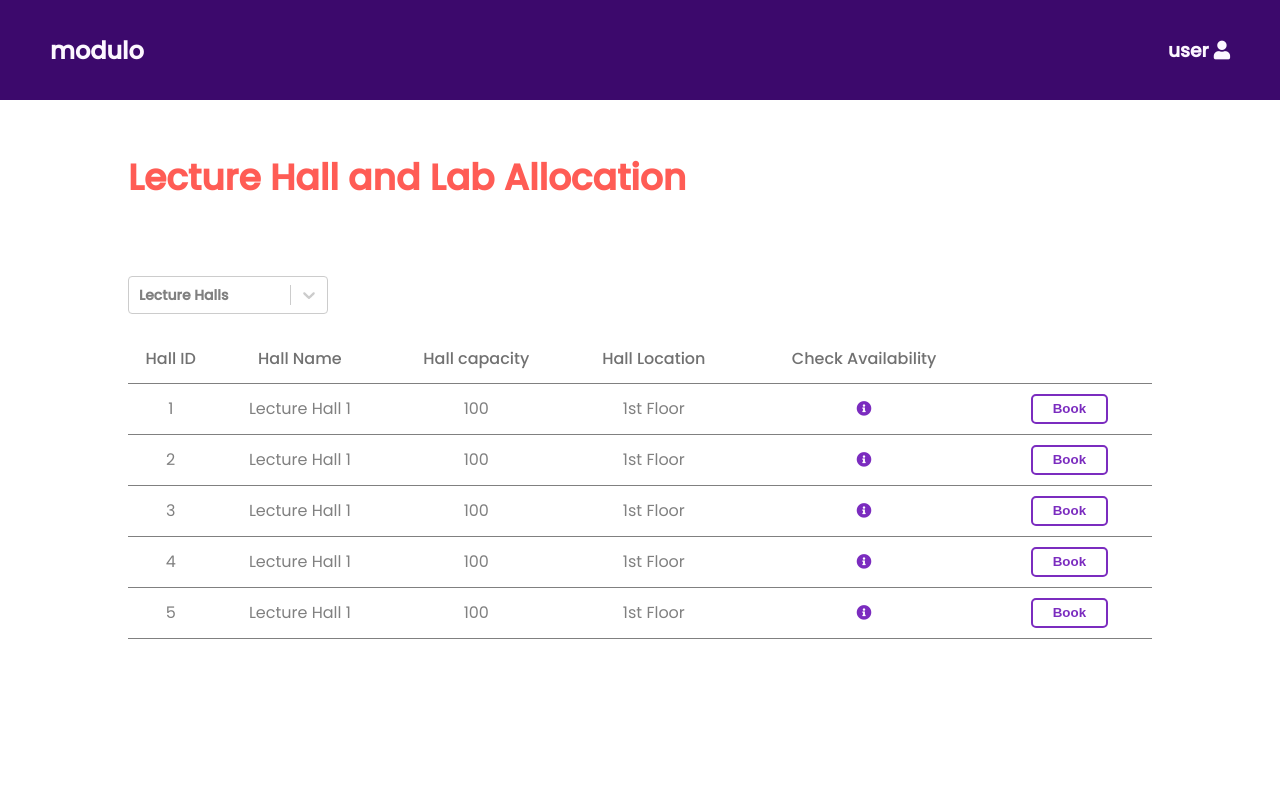
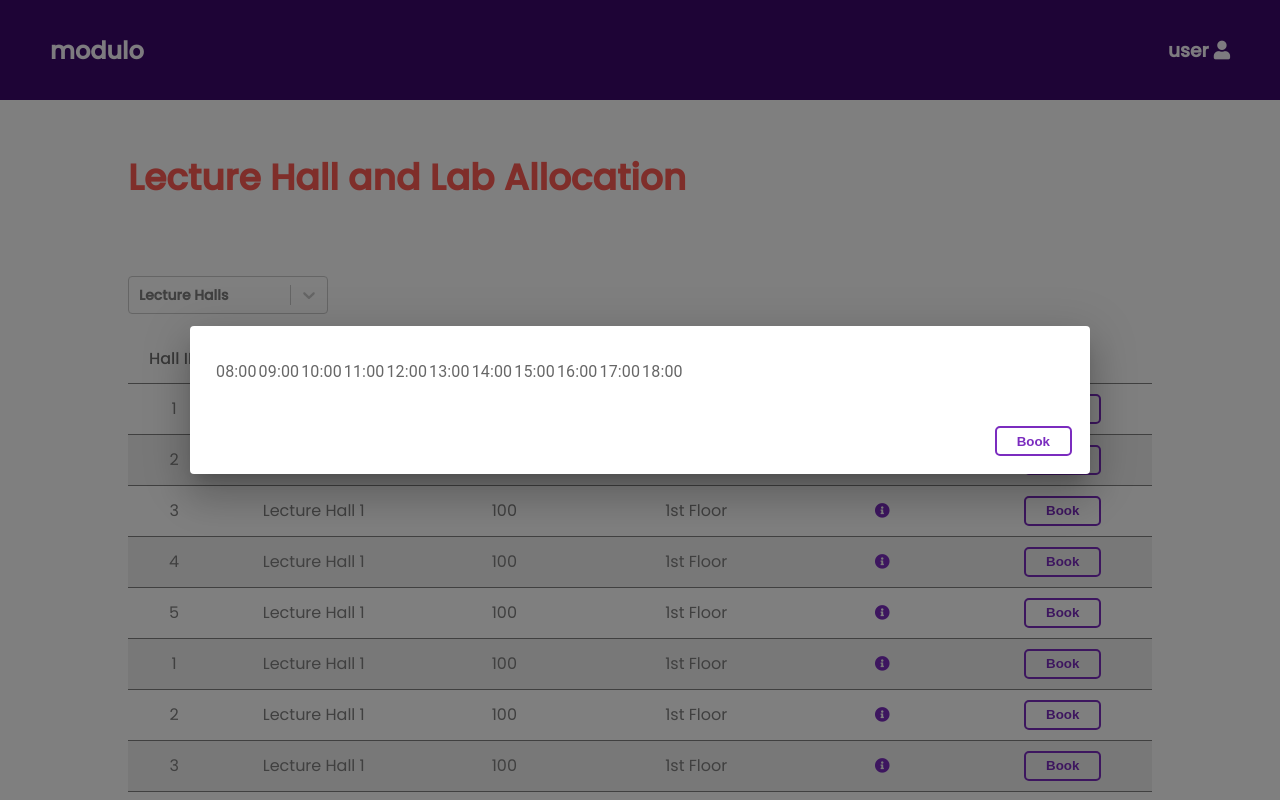
Before and after one commit to GayanKod/Modulo, a React (Create React App) app in the folder client/: page /lec-hall-allocation in a window 1280 px wide. Both pictures are taken after a click on the button 864 px from the left and 408 px from the top of the page. Shown: the top 800 px of the page. Built offline with nearby package versions, Linux system fonts and the light colour scheme.

Commit message:
responsive page

```diff
--- a/client/src/components/LecHallAllocation/Details.tsx
+++ b/client/src/components/LecHallAllocation/Details.tsx
@@ -1,4 +1,94 @@
 export const HallDetails = [
+  {
+    id: 1,
+    name: "Lecture Hall 1",
+    capacity: 100,
+    location: "1st Floor",
+  },
+  {
+    id: 2,
+    name: "Lecture Hall 1",
+    capacity: 100,
+    location: "1st Floor",
+  },
+  {
+    id: 3,
+    name: "Lecture Hall 1",
+    capacity: 100,
+    location: "1st Floor",
+  },
+  {
+    id: 4,
+    name: "Lecture Hall 1",
+    capacity: 100,
+    location: "1st Floor",
+  },
+  {
+    id: 5,
+    name: "Lecture Hall 1",
+    capacity: 100,
+    location: "1st Floor",
+  },
+  {
+    id: 1,
+    name: "Lecture Hall 1",
+    capacity: 100,
+    location: "1st Floor",
+  },
+  {
+    id: 2,
+    name: "Lecture Hall 1",
+    capacity: 100,
+    location: "1st Floor",
+  },
+  {
+    id: 3,
+    name: "Lecture Hall 1",
+    capacity: 100,
+    location: "1st Floor",
+  },
+  {
+    id: 4,
+    name: "Lecture Hall 1",
+    capacity: 100,
+    location: "1st Floor",
+  },
+  {
+    id: 5,
+    name: "Lecture Hall 1",
+    capacity: 100,
+    location: "1st Floor",
+  },
+  {
+    id: 1,
+    name: "Lecture Hall 1",
+    capacity: 100,
+    location: "1st Floor",
+  },
+  {
+    id: 2,
+    name: "Lecture Hall 1",
+    capacity: 100,
+    location: "1st Floor",
+  },
+  {
+    id: 3,
+    name: "Lecture Hall 1",
+    capacity: 100,
+    location: "1st Floor",
+  },
+  {
+    id: 4,
+    name: "Lecture Hall 1",
+    capacity: 100,
+    location: "1st Floor",
+  },
+  {
+    id: 5,
+    name: "Lecture Hall 1",
+    capacity: 100,
+    location: "1st Floor",
+  },
   {
     id: 1,
     name: "Lecture Hall 1",
@@ -62,4 +152,94 @@ export const LabDetails = [
     capacity: 100,
     location: "1st Floor",
   },
+  {
+    id: 1,
+    name: "Lab 1",
+    capacity: 100,
+    location: "1st Floor",
+  },
+  {
+    id: 2,
+    name: "Lab 1",
+    capacity: 100,
+    location: "1st Floor",
+  },
+  {
+    id: 3,
+    name: "Lab 1",
+    capacity: 100,
+    location: "1st Floor",
+  },
+  {
+    id: 4,
+    name: "Lab 1",
+    capacity: 100,
+    location: "1st Floor",
+  },
+  {
+    id: 5,
+    name: "Lab 1",
+    capacity: 100,
+    location: "1st Floor",
+  },
+  {
+    id: 1,
+    name: "Lab 1",
+    capacity: 100,
+    location: "1st Floor",
+  },
+  {
+    id: 2,
+    name: "Lab 1",
+    capacity: 100,
+    location: "1st Floor",
+  },
+  {
+    id: 3,
+    name: "Lab 1",
+    capacity: 100,
+    location: "1st Floor",
+  },
+  {
+    id: 4,
+    name: "Lab 1",
+    capacity: 100,
+    location: "1st Floor",
+  },
+  {
+    id: 5,
+    name: "Lab 1",
+    capacity: 100,
+    location: "1st Floor",
+  },
+  {
+    id: 1,
+    name: "Lab 1",
+    capacity: 100,
+    location: "1st Floor",
+  },
+  {
+    id: 2,
+    name: "Lab 1",
+    capacity: 100,
+    location: "1st Floor",
+  },
+  {
+    id: 3,
+    name: "Lab 1",
+    capacity: 100,
+    location: "1st Floor",
+  },
+  {
+    id: 4,
+    name: "Lab 1",
+    capacity: 100,
+    location: "1st Floor",
+  },
+  {
+    id: 5,
+    name: "Lab 1",
+    capacity: 100,
+    location: "1st Floor",
+  },
 ];
--- a/client/src/components/LecHallAllocation/TableDetails.tsx
+++ b/client/src/components/LecHallAllocation/TableDetails.tsx
@@ -1,8 +1,10 @@
-import { useState } from "react";
+import { useEffect, useState } from "react";
 import { HallDetails, LabDetails } from "./Details";
-import Collapse from "@mui/material/Collapse";
-import { Box, Typography } from "@mui/material";
+
 import { Item } from "./Models";
+
+import { Link } from "react-router-dom";
+import TimeTable from "./TimeTable";
 
 interface Props {
   selected?: string;
@@ -15,6 +17,21 @@ let width = window.innerWidth;
 function Row({ item }: Props) {
   const [open, setOpen] = useState(false);
   const [shown, setShown] = useState<number[]>([]);
+
+  // useEffect(() => {
+  //   function handleResize() {
+  //     if (width > 950) {
+  //       setOpen(false);
+  //     } else if (open == false) {
+  //       setOpen(false);
+  //     }
+  //   }
+  //   window.addEventListener("resize", handleResize);
+  // }, []);
+
+  const hiddenTable = {
+    borderBottom: "none",
+  };
 
   const toggleShown = (id) => {
     const shownState = shown.slice();
@@ -40,7 +57,7 @@ function Row({ item }: Props) {
         <td className="hide">{item.id}</td>
         <td className="hidden">
           <button
-            className="hidden expand"
+            className="hidden expand-button"
             onClick={() => {
               toggleShown(item.id);
               setOpen(!open);
@@ -57,19 +74,20 @@ function Row({ item }: Props) {
         <td className="hide">{item.capacity}</td>
         <td className="hide">{item.location}</td>
         <td>
-          <button className="info">
-            <i className="fa fa-info-circle"></i>
-          </button>
+          <TimeTable />
         </td>
         <td>
-          <button>Book</button>
+          <Link to={"/lec-hall-allocation/booking"}>
+            <button>Book</button>
+          </Link>
         </td>
       </tr>
 
       {shown.includes(item.id) && (
         <tr className="hidden" style={{ backgroundColor: "#f8f8f8" }}>
-          <td colSpan={12}>
+          <td className="hidden" colSpan={12} style={{ paddingBottom: "20px" }}>
             <h3
+              className="hidden"
               style={{
                 color: "#555555",
                 textAlign: "left",
@@ -79,7 +97,7 @@ function Row({ item }: Props) {
             >
               {item.name}
             </h3>
-            <table className="details">
+            <table className="details-table hidden " style={hiddenTable}>
               <thead>
                 <tr>
                   <th>Hall Id</th>
@@ -89,9 +107,9 @@ function Row({ item }: Props) {
               </thead>
               <tbody>
                 <tr>
-                  <td>{item.id}</td>
-                  <td>{item.capacity}</td>
-                  <td>{item.location}</td>
+                  <td style={hiddenTable}>{item.id}</td>
+                  <td style={hiddenTable}>{item.capacity}</td>
+                  <td style={hiddenTable}>{item.location}</td>
                 </tr>
               </tbody>
             </table>
--- /dev/null
+++ b/client/src/components/LecHallAllocation/TimeTable.tsx
@@ -0,0 +1,77 @@
+import Dialog from "@mui/material/Dialog";
+import DialogActions from "@mui/material/DialogActions";
+import DialogContent from "@mui/material/DialogContent";
+import DialogContentText from "@mui/material/DialogContentText";
+import DialogTitle from "@mui/material/DialogTitle";
+import { useState } from "react";
+
+function Schedule() {
+  return (
+    <table>
+      <tbody>
+        <tr>
+          <td>08:00</td>
+          <td>09:00</td>
+          <td>10:00</td>
+          <td>11:00</td>
+          <td>12:00</td>
+          <td>13:00</td>
+          <td>14:00</td>
+          <td>15:00</td>
+          <td>16:00</td>
+          <td>17:00</td>
+          <td>18:00</td>
+        </tr>
+        <tr>
+          <td></td>
+          <td></td>
+          <td></td>
+          <td></td>
+          <td></td>
+          <td></td>
+          <td></td>
+          <td></td>
+          <td></td>
+          <td></td>
+          <td></td>
+          <td></td>
+        </tr>
+      </tbody>
+    </table>
+  );
+}
+
+export default function TimeTable() {
+  const [open, setOpen] = useState(false);
+  const handleClose = () => setOpen(false);
+
+  return (
+    <>
+      <button className="info-button" onClick={() => setOpen(true)}>
+        <i className="fa fa-info-circle"></i>
+      </button>
+      {/* <Button variant="outlined" onClick={handleClickOpen}>
+        Open alert dialog
+      </Button> */}
+      <Dialog
+        sx={{ width: "100vw", margin: "auto" }}
+        open={open}
+        onClose={handleClose}
+        fullWidth
+        maxWidth="md"
+      >
+        <DialogTitle></DialogTitle>
+        <DialogContent>
+          <DialogContentText>
+            <Schedule />
+          </DialogContentText>
+        </DialogContent>
+        <DialogActions>
+          {/* <Button onClick={handleClose}>Disagree</Button> */}
+          {/* <Button onClick={handleClose} autoFocus></Button> */}
+          <button>Book</button>
+        </DialogActions>
+      </Dialog>
+    </>
+  );
+}
--- a/client/src/pages/LecHomePage.tsx
+++ b/client/src/pages/LecHomePage.tsx
@@ -42,7 +42,7 @@ export default function LecHomePage() {
             />
           </div>
 
-          <table aria-label="collapsible table">
+          <table className="hall-details">
             <thead>
               <tr>
                 <th className="hidden"></th>
@@ -50,7 +50,7 @@ export default function LecHomePage() {
                 <th>Hall Name</th>
                 <th className="hide">Hall capacity</th>
                 <th className="hide">Hall Location</th>
-                <th>Check Availability</th>
+                <th>More Details</th>
                 <th></th>
               </tr>
             </thead>
--- a/client/src/styles/LecHomePage.scss
+++ b/client/src/styles/LecHomePage.scss
@@ -1,5 +1,26 @@
 @import "../styleVar/colorPalette.scss";
 @import url("https://fonts.googleapis.com/css2?family=Poppins:wght@400;500&display=swap");
+
+/* width */
+::-webkit-scrollbar {
+  width: 7px;
+}
+
+/* Track */
+::-webkit-scrollbar-track {
+  background: #59189a81;
+}
+
+/* Handle */
+::-webkit-scrollbar-thumb {
+  background: #59189a;
+  border-radius: 30px;
+}
+
+/* Handle on hover */
+// ::-webkit-scrollbar-thumb:hover {
+//   background: $P3;
+// }
 
 .nav {
   width: 100%;
@@ -18,7 +39,7 @@
 }
 
 .container {
-  padding-top: 50px;
+  padding: 50px 0 100px 0;
   font-family: "Poppins", sans-serif;
 }
 
@@ -30,6 +51,7 @@
   font-weight: bold;
   font-size: 36px;
   color: $O;
+  position: static;
 }
 
 .filter {
@@ -69,23 +91,38 @@
   flex-direction: column;
 }
 
-table {
-  // width: 100%;
+.hall-details {
   border-collapse: collapse;
   font-weight: 500;
   font-family: "Poppins", sans-serif;
+  border-bottom: #535353 1px solid;
 
   tbody {
     color: #717171;
-    // tr:hover {
-    //   background: #eed1ff;
-    //   color: rgb(44, 44, 44);
-    // }
+    // display: block;
+    height: 400px;
+    overflow: auto;
+  }
+
+  .details-table {
+    border-collapse: collapse;
+    width: 80%;
+    margin: auto;
+    tbody {
+      height: auto;
+    }
+  }
+
+  tr:nth-child(even) {
+    background-color: #f1f1f1;
   }
 
   tr {
     height: 3em;
     text-align: center;
+    // display: table;
+    width: 100%;
+    table-layout: fixed; /* even columns width , fix width of table too*/
 
     th {
       color: #717171;
@@ -97,6 +134,7 @@ table {
       border-bottom: solid grey 1px;
       color: grey;
       font-weight: 400;
+    }
   }
 }
 
@@ -120,9 +158,8 @@ table {
     color: white;
   }
 }
-}
 
-.expand {
+.expand-button {
   border: none;
   color: inherit;
   padding: none;
@@ -133,12 +170,7 @@ table {
   }
 }
 
-.details {
-  display: flexbox;
-  width: 100%;
-}
-
-.info {
+.info-button {
   font-size: 15px;
   border: none;
   display: inline-block;
@@ -152,6 +184,12 @@ table {
   }
 }
 
+@media only screen and (min-width: 950px) {
+  .hidden {
+    display: none;
+  }
+}
+
 @media only screen and (max-width: 950px) {
   .hide {
     display: none;
@@ -159,12 +197,5 @@ table {
 
   .page-title {
     font-size: 30px;
-    text-align: center;
   }
 }
-
-@media only screen and (min-width: 950px) {
-  .hidden {
-    display: none;
-  }
-}
```
Also changed, not shown: client/src/components/LecHomePage.tsx (deleted, +0 -61 lines). Lines whose indentation alone changed are shown as unchanged.
